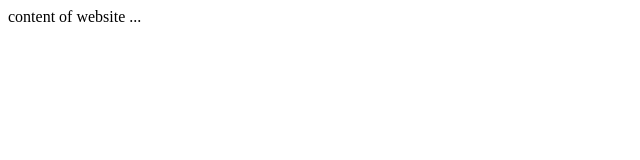
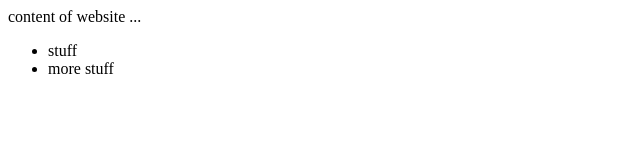
Before and after one commit to vscheyer/gwc-test-site, a plain HTML site: page index.html in a window 1280 px wide. Shown: the whole page, without its empty margins (0-640 px from the left). Drawn offline with Linux system fonts and the light colour scheme.

Commit message:
Update index.html

```diff
--- a/index.html
+++ b/index.html
@@ -4,5 +4,9 @@
  </head>
  <body>
    <p>content of website ... </p>
+   <ul>
+    <li>stuff</li>
+    <li>more stuff</li>
+   </ul>
  </body>
 </html>
```
